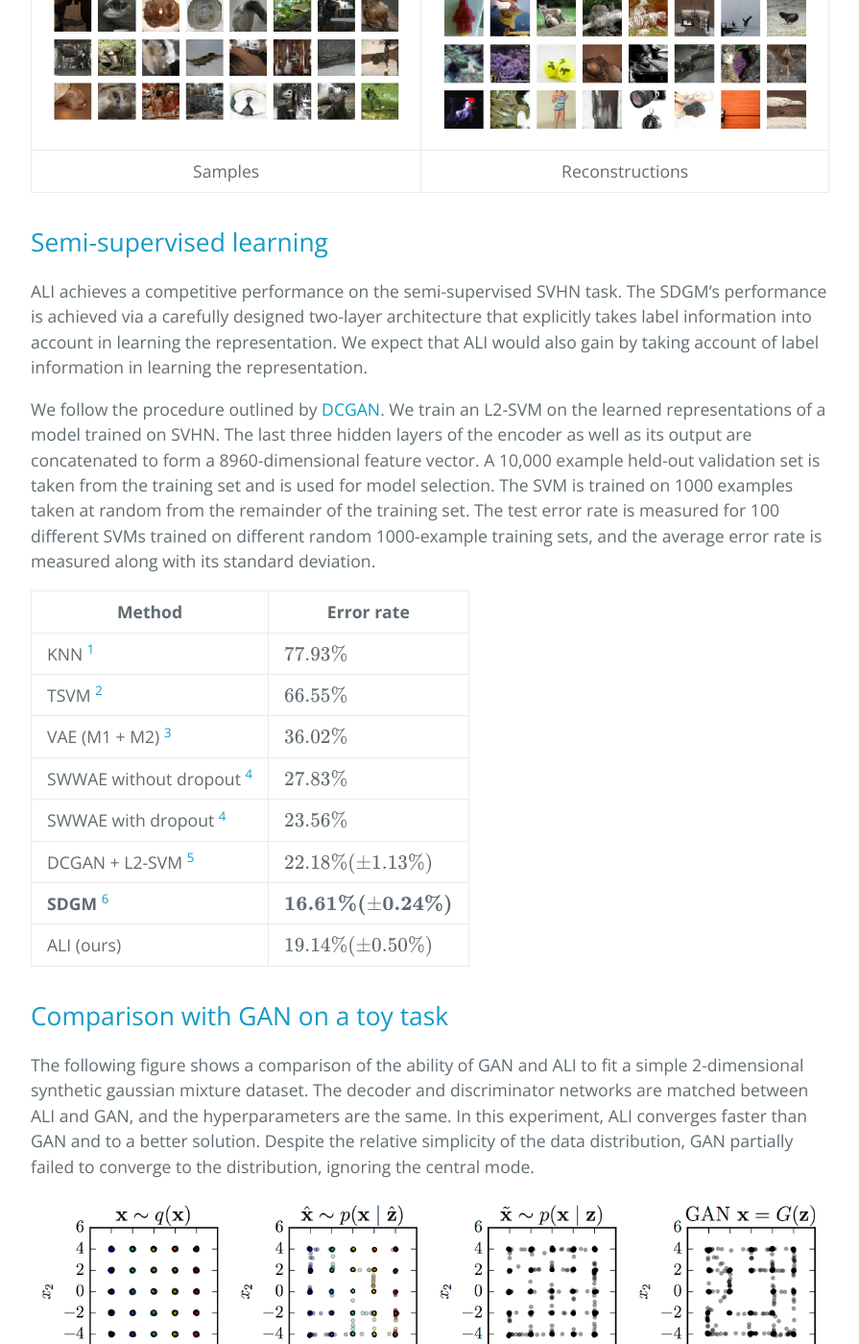
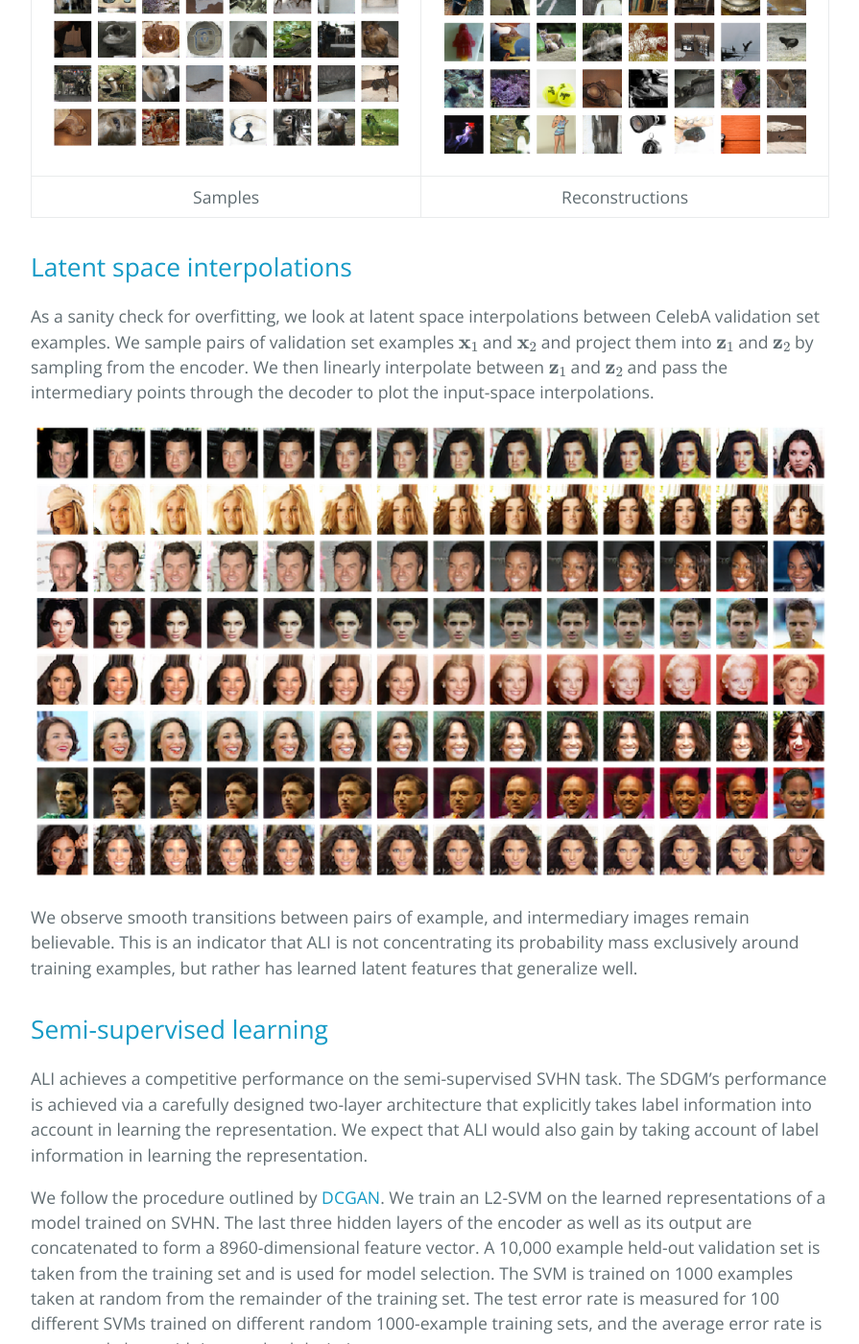
Before and after one commit to IshmaelBelghazi/ALI, a Jekyll site: the page built from index.md, in a window 1280 px wide and 1400 px high, scrolled down 7742 px. Shown: the whole window at 96% size, without its empty margins (192-1087 px from the left). Built offline with Jekyll 4.4.1, drawn with Linux system fonts in a browser that asks for light colours; formulas are drawn with MathJax 3; some of the changed text lies outside the part shown.

Commit message:
Add latent space interpolation results

```diff
--- a/index.md
+++ b/index.md
@@ -15,6 +15,7 @@ title: {{ site.name }}
     * [SVHN](#svhn)
     * [CelebA](#celeba)
     * [Tiny ImageNet](#tiny_imagenet)
+    * [Latent space interpolations](#interpolations)
     * [Semi-supervised learning](#semi_supervised)
     * [Comparison with GAN on a toy task](#toy_task)
 * [Conclusion](#conclusion)
@@ -274,6 +275,25 @@ over 1,200,000 labeled examples.
   </tr>
 </table>
 
+<a name="interpolations"></a>
+
+## Latent space interpolations
+
+As a sanity check for overfitting, we look at latent space interpolations
+between CelebA validation set examples. We sample pairs of validation set
+examples \\(\\mathbf{x}\_1\\) and \\(\\mathbf{x}\_2\\) and project them into
+\\(\\mathbf{z}\_1\\) and \\(\\mathbf{z}\_2\\) by sampling from the encoder. We
+then linearly interpolate between \\(\\mathbf{z}\_1\\) and \\(\\mathbf{z}\_2\\)
+and pass the intermediary points through the decoder to plot the input-space
+interpolations.
+
+![Latent space interpolations]({{ site.baseurl }}/assets/celeba_interpolations.png)
+
+We observe smooth transitions between pairs of example, and intermediary images
+remain believable. This is an indicator that ALI is not concentrating its
+probability mass exclusively around training examples, but rather has learned
+latent features that generalize well.
+
 <a name="semi_supervised"></a>
 
 ## Semi-supervised learning
```
Also changed, not shown: assets/celeba_interpolations.png (added).
